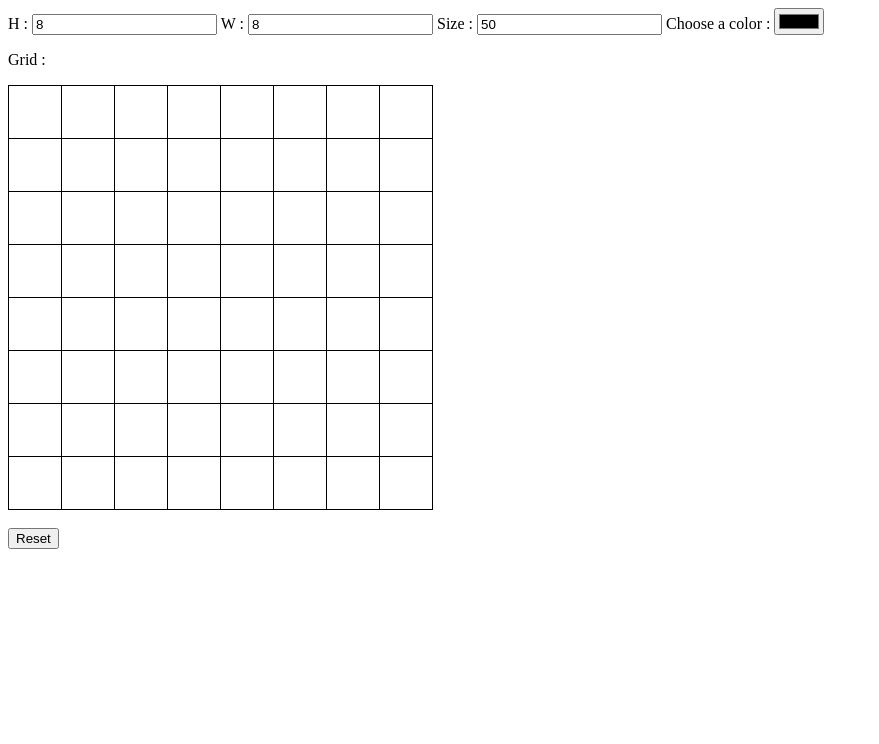
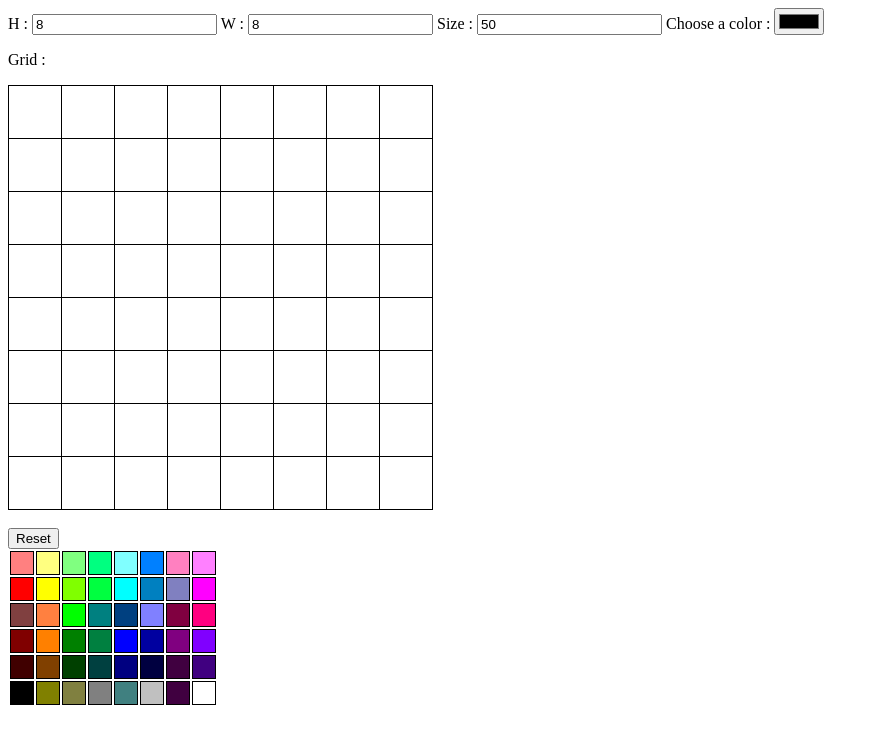
Before and after one commit to Nagx/htmlPixelArt, a plain HTML site: page index.html in a window 1280 px wide. Shown: the whole page, without its empty margins (0-879 px from the left). Drawn offline with Linux system fonts and the light colour scheme.

Commit message:
add color panel functionnal

```diff
--- a/css/master.css
+++ b/css/master.css
@@ -1,13 +1,208 @@
-#pTable, #pTable td {
+#pTableGrid, #pTableGrid td {
     border: solid black 1px;
     border-collapse: collapse;
 }
 
-#pTable .pPixel {
+#pTableGrid .pPixel {
     min-width: 50px;
     height: 50px;
 }
 
-#pTable {
+#pTableColor td {
+    border: solid black 1px;
+    width: 20px;
+    height: 20px;
+    cursor: pointer;
+}
 
+#pTdColor0 {
+    background-color: #FF8080;
 }
+
+#pTdColor1 {
+    background-color: #FFFF80;
+}
+
+#pTdColor2 {
+    background-color: #80FF80;
+}
+
+#pTdColor3 {
+    background-color: #00FF80;
+}
+
+#pTdColor4 {
+    background-color: #80FFFF;
+}
+
+#pTdColor5 {
+    background-color: #0080FF;
+}
+
+#pTdColor6 {
+    background-color: #FF80C0;
+}
+
+#pTdColor7 {
+    background-color: #FF80FF;
+}
+
+#pTdColor8 {
+    background-color: #FF0000;
+}
+
+#pTdColor9 {
+    background-color: #FFFF00;
+}
+
+#pTdColor10 {
+    background-color: #80FF00;
+}
+
+#pTdColor11 {
+    background-color: #00FF40;
+}
+
+#pTdColor12 {
+    background-color: #00FFFF;
+}
+
+#pTdColor13 {
+    background-color: #0080C0;
+}
+
+#pTdColor14 {
+    background-color: #8080C0;
+}
+
+#pTdColor15 {
+    background-color: #FF00FF;
+}
+
+#pTdColor16 {
+    background-color: #804040;
+}
+
+#pTdColor17 {
+    background-color: #FF8040;
+}
+
+#pTdColor18 {
+    background-color: #00FF00;
+}
+
+#pTdColor19 {
+    background-color: #008080;
+}
+
+#pTdColor20 {
+    background-color: #004080;
+}
+
+#pTdColor21 {
+    background-color: #8080FF;
+}
+
+#pTdColor22 {
+    background-color: #800040;
+}
+
+#pTdColor23 {
+    background-color: #FF0080;
+}
+
+#pTdColor24 {
+    background-color: #800000;
+}
+
+#pTdColor25 {
+    background-color: #FF8000;
+}
+
+#pTdColor26 {
+    background-color: #008000;
+}
+
+#pTdColor27 {
+    background-color: #008040;
+}
+
+#pTdColor28 {
+    background-color: #0000FF;
+}
+
+#pTdColor29 {
+    background-color: #0000A0;
+}
+
+#pTdColor30 {
+    background-color: #800080;
+}
+
+#pTdColor31 {
+    background-color: #8000FF;
+}
+
+#pTdColor32 {
+    background-color: #400000;
+}
+
+#pTdColor33 {
+    background-color: #804000;
+}
+
+#pTdColor34 {
+    background-color: #004000;
+}
+
+#pTdColor35 {
+    background-color: #004040;
+}
+
+#pTdColor36 {
+    background-color: #000080;
+}
+
+#pTdColor37 {
+    background-color: #000040;
+}
+
+#pTdColor38 {
+    background-color: #400040;
+}
+
+#pTdColor39 {
+    background-color: #400080;
+}
+
+#pTdColor40 {
+    background-color: #000000;
+}
+
+#pTdColor41 {
+    background-color: #808000;
+}
+
+#pTdColor42 {
+    background-color: #808040;
+}
+
+#pTdColor43 {
+    background-color: #808080;
+}
+
+#pTdColor44 {
+    background-color: #408080;
+}
+
+#pTdColor45 {
+    background-color: #C0C0C0;
+}
+
+#pTdColor46 {
+    background-color: #400040;
+}
+
+#pTdColor47 {
+    background-color: #FFFFFF;
+}
--- a/index.html
+++ b/index.html
@@ -22,11 +22,74 @@
 </section>
 <section>
     <p>Grid :</p>
-    <table id="pTable">
+    <table id="pTableGrid">
     </table><br/>
     <input type="button" name="pReset" id="pReset" value="Reset"/>
 </section>
-
+<section>
+    <table id="pTableColor">
+        <tr>
+            <td id="pTdColor0"></td>
+            <td id="pTdColor1"></td>
+            <td id="pTdColor2"></td>
+            <td id="pTdColor3"></td>
+            <td id="pTdColor4"></td>
+            <td id="pTdColor5"></td>
+            <td id="pTdColor6"></td>
+            <td id="pTdColor7"></td>
+        </tr>
+        <tr>
+            <td id="pTdColor8"></td>
+            <td id="pTdColor9"></td>
+            <td id="pTdColor10"></td>
+            <td id="pTdColor11"></td>
+            <td id="pTdColor12"></td>
+            <td id="pTdColor13"></td>
+            <td id="pTdColor14"></td>
+            <td id="pTdColor15"></td>
+        </tr>
+        <tr>
+            <td id="pTdColor16"></td>
+            <td id="pTdColor17"></td>
+            <td id="pTdColor18"></td>
+            <td id="pTdColor19"></td>
+            <td id="pTdColor20"></td>
+            <td id="pTdColor21"></td>
+            <td id="pTdColor22"></td>
+            <td id="pTdColor23"></td>
+        </tr>
+        <tr>
+            <td id="pTdColor24"></td>
+            <td id="pTdColor25"></td>
+            <td id="pTdColor26"></td>
+            <td id="pTdColor27"></td>
+            <td id="pTdColor28"></td>
+            <td id="pTdColor29"></td>
+            <td id="pTdColor30"></td>
+            <td id="pTdColor31"></td>
+        </tr>
+        <tr>
+            <td id="pTdColor32"></td>
+            <td id="pTdColor33"></td>
+            <td id="pTdColor34"></td>
+            <td id="pTdColor35"></td>
+            <td id="pTdColor36"></td>
+            <td id="pTdColor37"></td>
+            <td id="pTdColor38"></td>
+            <td id="pTdColor39"></td>
+        </tr>
+        <tr>
+            <td id="pTdColor40"></td>
+            <td id="pTdColor41"></td>
+            <td id="pTdColor42"></td>
+            <td id="pTdColor43"></td>
+            <td id="pTdColor44"></td>
+            <td id="pTdColor45"></td>
+            <td id="pTdColor46"></td>
+            <td id="pTdColor47"></td>
+        </tr>
+    </table>
+</section>
 <footer>
 
 </footer>
--- a/js/pixel.js
+++ b/js/pixel.js
@@ -21,7 +21,7 @@ $(document).ready(function () {
                 pThvalue = pThvalue + pTh;
                 pWid++;
             }
-            $('#pTable').append('<tr id="pH' + pHid + '">' + pThvalue + '</tr>');
+            $('#pTableGrid').append('<tr id="pH' + pHid + '">' + pThvalue + '</tr>');
             pWid = 0;
             pThvalue = '';
             pHid++;
@@ -40,7 +40,7 @@ $(document).ready(function () {
         pH = this.value;
         if (pH < pHid) {
             while (pH < pHid) {
-                $('#pTable tr:last').remove();
+                $('#pTableGrid tr:last').remove();
                 pHid--;
             }
         }
@@ -59,14 +59,14 @@ $(document).ready(function () {
         pW = this.value;
         if (pW < pWid){
             while (pW < pWid){
-                $('#pTable tr td:last-child').remove();
+                $('#pTableGrid tr td:last-child').remove();
                 pWid--;
             }
         }
         if (pW > pWid){
             while (pW > pWid){
 
-                $('#pTable tr').append('<td class="pPixel" id="pW' + 'id' + pWid + '"></td>');
+                $('#pTableGrid tr').append('<td class="pPixel" id="pW' + 'id' + pWid + '"></td>');
                 pWid++;
             }
         }
@@ -81,6 +81,10 @@ $(document).ready(function () {
         pColor = this.value;
     });
 
+    $('#pTableColor td').click(function () {
+        pColor = $(this).css("background-color");
+    });
+
     $("input[name='pReset']").click(function () {
         $('.pPixel').css({"background-color": "#fff", "opacity": "0"});
     });
```
